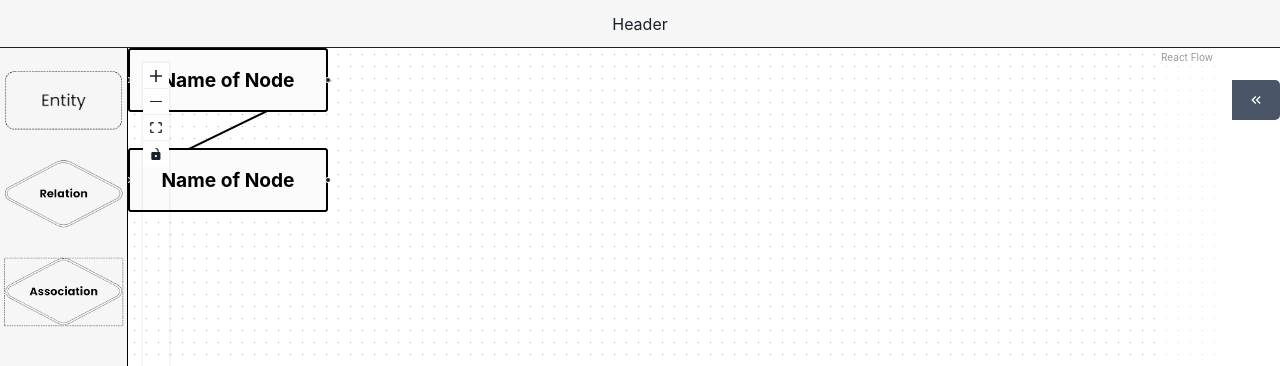
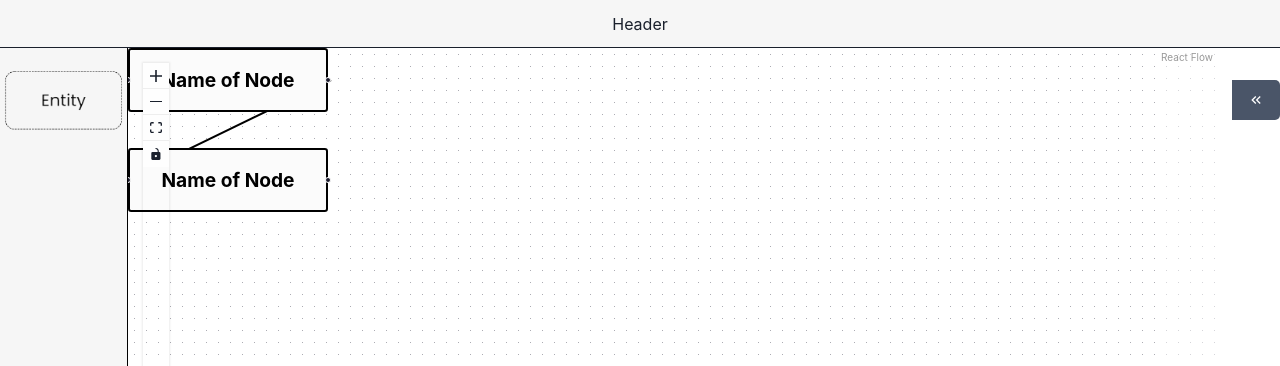
Before and after one commit to JeanLima2112/ScheMasterDB, a React (Vite) app in the folder schemasterdb_Front_End/: page /workspace in a window 1280 px wide. Shown: the top 366 px of the page. Built offline with nearby package versions, Linux system fonts and the light colour scheme.

Commit message:
drag and drop feature

```diff
--- a/schemasterdb_Front_End/src/assets/pages/workspace/LeftPanel.tsx
+++ /dev/null
@@ -1,62 +0,0 @@
-import { Flex, Image } from "@chakra-ui/react";
-
-export default function LeftPanel() {
-  return (
-    <Flex
-      w="10dvw"
-      h="94dvh"
-      borderRight="1px solid black"
-      bg="#f6f6f6"
-      alignItems="center"
-      p="1rem"
-      direction="column"
-      gap="1rem"
-    >
-      <Flex
-        w="130px"
-        h="fit-content"
-        minH="4rem"
-        p=".3rem"
-        alignItems="center"
-        justifyContent="center"
-        cursor="grab"
-        draggable
-      >
-        <Image
-          src="src\assets\elements\Entity-removebg-preview.png"
-          alt="Dan Abramov"
-        />
-      </Flex>
-      <Flex
-        w="130px"
-        h="fit-content"
-        minH="4rem"
-        p=".3rem"
-        alignItems="center"
-        justifyContent="center"
-        cursor="grab"
-        draggable
-      >
-        <Image
-          src="src\assets\elements\Relation-removebg-preview.png"
-          alt="Dan Abramov"
-        />
-      </Flex>
-      <Flex
-        w="130px"
-        h="fit-content"
-        minH="4rem"
-        p=".3rem"
-        alignItems="center"
-        justifyContent="center"
-        cursor="grab"
-        draggable
-      >
-        <Image
-          src="src\assets\elements\Association-removebg-preview.png"
-          alt="Dan Abramov"
-        />
-      </Flex>
-    </Flex>
-  );
-}
--- a/schemasterdb_Front_End/src/assets/pages/workspace/WorkSpace.tsx
+++ b/schemasterdb_Front_End/src/assets/pages/workspace/WorkSpace.tsx
@@ -5,6 +5,7 @@ import {
   DrawerContent,
   DrawerHeader,
   Flex,
+  Image,
   useDisclosure,
 } from "@chakra-ui/react";
 import {
@@ -21,9 +22,8 @@ import { MdOutlineKeyboardDoubleArrowLeft } from "react-icons/md";
 
 import "@xyflow/react/dist/style.css";
 import Header from "../../../components/header/Header";
-import LeftPanel from "./LeftPanel";
+import CustomEdge from "./components/edges/Relation";
 import Node from "./components/nodes/Node";
-import CustomEdge from "./components/edges/Relation";
 
 const NODE_TYPES = {
   node: Node,
@@ -46,6 +46,35 @@ export default function WorkSpace() {
 
   const { isOpen, onOpen, onClose } = useDisclosure();
 
+  const onDrop = useCallback(
+    (event) => {
+      event.preventDefault();
+
+      const containerBounds = event.target.getBoundingClientRect();
+
+      const dropPosition = {
+        x: event.clientX - containerBounds.left,
+        y: event.clientY - containerBounds.top,
+      };
+      const nodeId = crypto.randomUUID();
+      setNodes((existingNodes) => [
+        ...existingNodes,
+        {
+          id: nodeId,
+          type: "node",
+          position: dropPosition,
+          data: { label: `Node ${nodeId}` },
+        },
+      ]);
+    },
+    [setNodes]
+  );
+
+  const onDragOver = useCallback((event) => {
+    event.preventDefault();
+    event.dataTransfer.dropEffect = "move";
+  }, []);
+
   const onConnect = useCallback(
     (params) => setEdges((eds) => addEdge(params, eds)),
     [setEdges]
@@ -55,7 +84,32 @@ export default function WorkSpace() {
     <Flex w="100dvw" h="100dvh" direction="column">
       <Header />
       <Flex w="100dvw" h="94dvh">
-        <LeftPanel />
+        <Flex
+          w="10dvw"
+          h="94dvh"
+          borderRight="1px solid black"
+          bg="#f6f6f6"
+          alignItems="center"
+          p="1rem"
+          direction="column"
+          gap="1rem"
+        >
+          <Flex
+            w="130px"
+            h="fit-content"
+            minH="4rem"
+            p=".3rem"
+            alignItems="center"
+            justifyContent="center"
+            cursor="grab"
+            draggable
+          >
+            <Image
+              src="src\assets\elements\Entity-removebg-preview.png"
+              alt="Dan Abramov"
+            />
+          </Flex>
+        </Flex>
         <Flex w="85dvw" h="94dvh">
           <ReactFlow
             nodes={nodes}
@@ -66,6 +120,8 @@ export default function WorkSpace() {
             onNodesChange={onNodesChange}
             onEdgesChange={onEdgesChange}
             onConnect={onConnect}
+            onDrop={onDrop}
+            onDragOver={onDragOver}
             attributionPosition="bottom-right"
           >
             <Controls />
```
